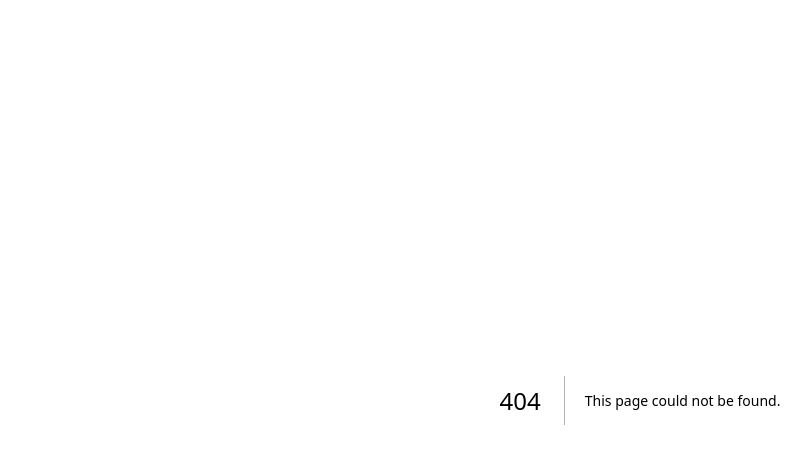
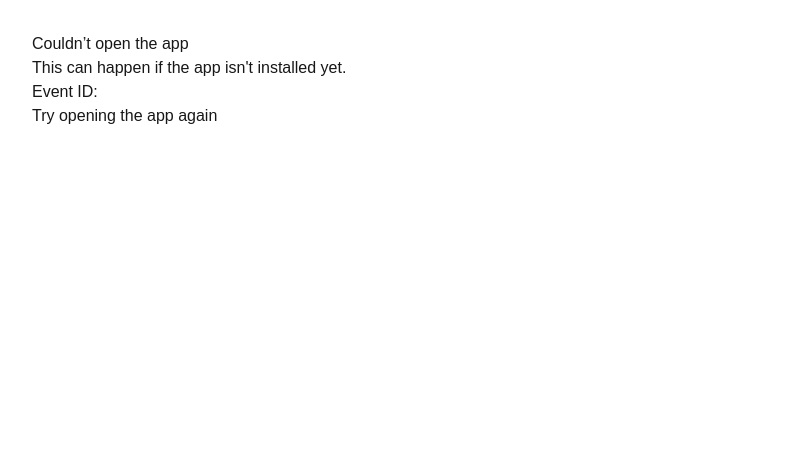
Before and after one commit to stawberryslayer/campusconnect-links, a Next.js app: page /fallback in a window 1280 px wide. Before the commit this address had no page. Shown: the top 464 px of the page, without its empty margins (0-811 px from the left). Built offline with nearby package versions, Linux system fonts and the light colour scheme.

Commit message:
Update fallback method

```diff
--- a/src/pages/events/[id].js
+++ b/src/pages/events/[id].js
@@ -6,8 +6,10 @@ export default function RedirectToApp() {
   const { id } = router.query;
 
   useEffect(() => {
+    if (!id) return;
     const deepLink = `campusconnect://events/${id}`;
-    const fallbackUrl = `https://apps.apple.com/app/your-app-id`; // replace with your App Store link
+    const fallbackUrl = `/fallback?id=${id}`;
+    //const fallbackUrl = `https://apps.apple.com/app/your-app-id`; // replace with your App Store link
 
     const timer = setTimeout(() => {
       window.location.href = fallbackUrl;
@@ -19,14 +21,9 @@ export default function RedirectToApp() {
   }, [id]);
 
   return (
-    <div style={{ padding: '2rem', fontFamily: 'Arial' }}>
-      <h2>Opening CampusConnect...</h2>
-      <p>
-        If nothing happens, <a href={`campusconnect://events/${id}`}>click here</a>.
-      </p>
-      <p>
-        Don’t have the app? <a href="https://apps.apple.com/app/your-app-id">Download CampusConnect</a>
-      </p>
+    <div>
+      <h1>Opening CampusConnect...</h1>
+      <p>If nothing happens, you’ll be redirected shortly.</p>
     </div>
   );
 }
--- /dev/null
+++ b/src/pages/fallback.js
@@ -0,0 +1,17 @@
+import { useRouter } from 'next/router';
+
+export default function FallbackPage() {
+  const router = useRouter();
+  const { id } = router.query;
+
+  return (
+    <div style={{ padding: '2rem' }}>
+      <h1>Couldn’t open the app</h1>
+      <p>This can happen if the app isn't installed yet.</p>
+      <p>Event ID: <strong>{id}</strong></p>
+      <p>
+        <a href={`campusconnect://event/${id}`}>Try opening the app again</a>
+      </p>
+    </div>
+  );
+}
```
